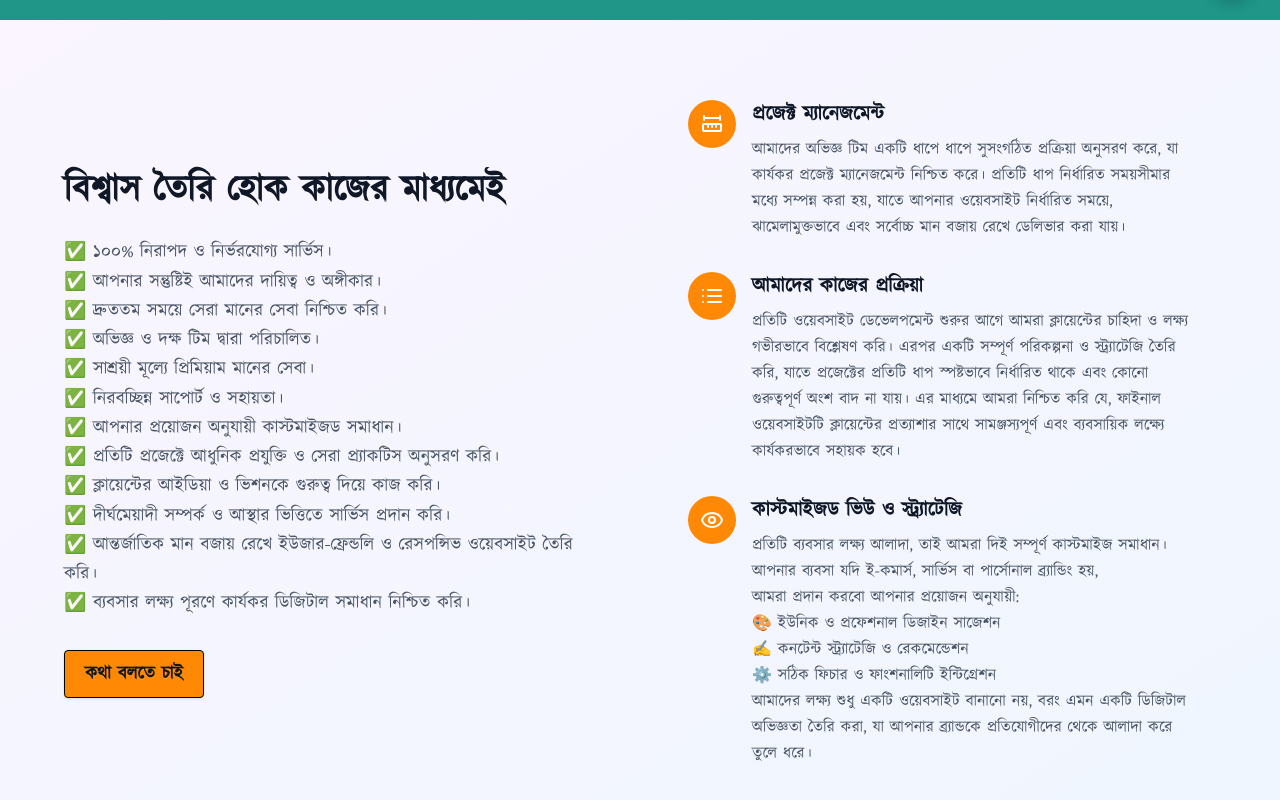
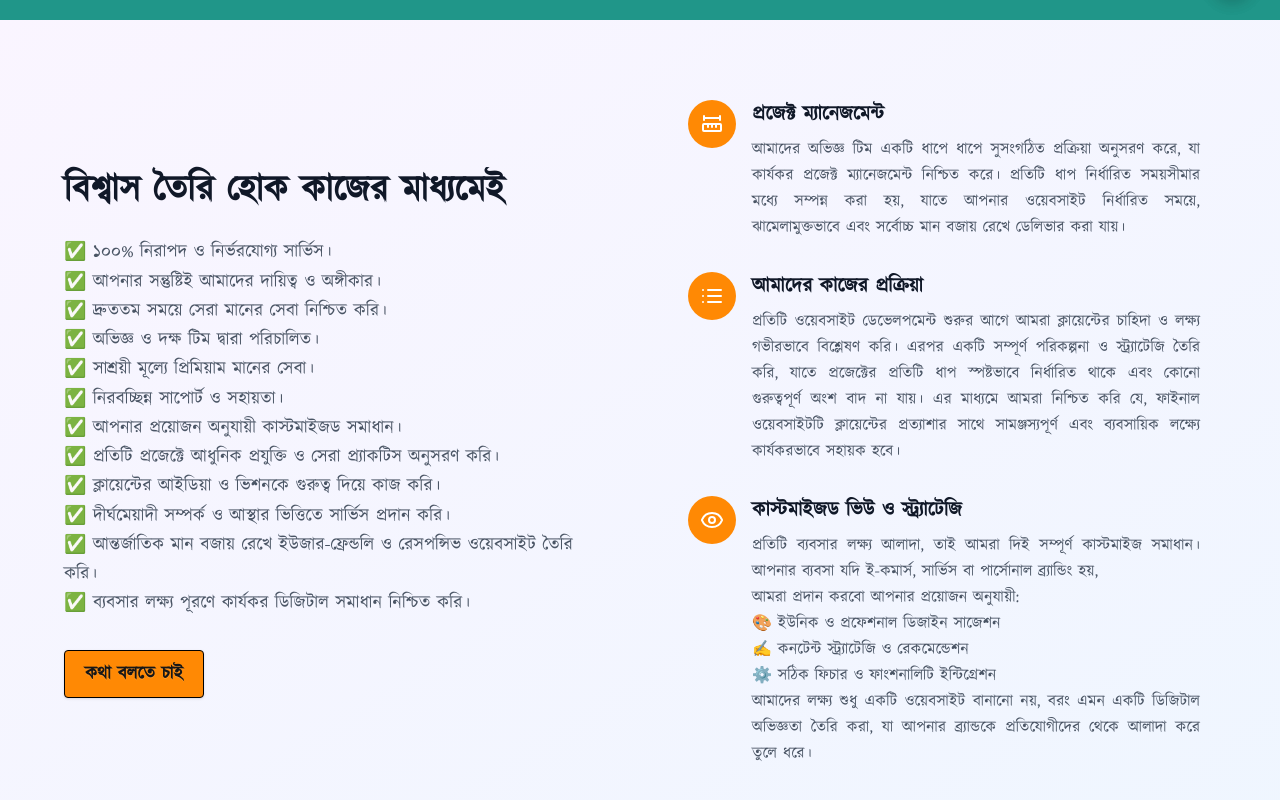
Before and after one commit to Mamun-Miah/obliqa-landing-page-bangla, a Next.js app: page / in a window 1280 px wide. Shown: the part 780-1580 px from the top of the page. Built offline with nearby package versions, Linux system fonts and the light colour scheme.

Commit message:
Updated Hero and button

```diff
--- a/src/app/page.tsx
+++ b/src/app/page.tsx
@@ -188,7 +188,7 @@
                   <h3 className="text-xl font-semibold text-gray-900">
                     প্রজেক্ট ম্যানেজমেন্ট
                   </h3>
-                  <p className="text-gray-600 leading-relaxed">
+                  <p className="text-gray-600 leading-relaxed text-justify">
                     আমাদের অভিজ্ঞ টিম একটি ধাপে ধাপে সুসংগঠিত প্রক্রিয়া অনুসরণ করে, যা কার্যকর প্রজেক্ট ম্যানেজমেন্ট নিশ্চিত করে। প্রতিটি ধাপ নির্ধারিত সময়সীমার মধ্যে সম্পন্ন করা হয়, যাতে আপনার ওয়েবসাইট নির্ধারিত সময়ে, ঝামেলামুক্তভাবে এবং সর্বোচ্চ মান বজায় রেখে ডেলিভার করা যায়।
                   </p>
                 </div>
@@ -203,7 +203,7 @@
                   <h3 className="text-xl font-semibold text-gray-900">
                     আমাদের কাজের প্রক্রিয়া
                   </h3>
-                  <p className="text-gray-600 leading-relaxed">
+                  <p className="text-gray-600 text-justify leading-relaxed">
                     প্রতিটি ওয়েবসাইট ডেভেলপমেন্ট শুরুর আগে আমরা ক্লায়েন্টের চাহিদা ও লক্ষ্য গভীরভাবে বিশ্লেষণ করি। এরপর একটি সম্পূর্ণ পরিকল্পনা ও স্ট্র্যাটেজি তৈরি করি, যাতে প্রজেক্টের প্রতিটি ধাপ স্পষ্টভাবে নির্ধারিত থাকে এবং কোনো গুরুত্বপূর্ণ অংশ বাদ না যায়। এর মাধ্যমে আমরা নিশ্চিত করি যে, ফাইনাল ওয়েবসাইটটি ক্লায়েন্টের প্রত্যাশার সাথে সামঞ্জস্যপূর্ণ এবং ব্যবসায়িক লক্ষ্যে কার্যকরভাবে সহায়ক হবে।
                   </p>
                 </div>
@@ -218,7 +218,7 @@
                   <h3 className="text-xl font-semibold text-gray-900">
                     কাস্টমাইজড ভিউ ও স্ট্র্যাটেজি
                   </h3>
-                  <p className="text-gray-600 leading-relaxed">
+                  <p className="text-gray-600 leading-relaxed text-justify">
                     প্রতিটি ব্যবসার লক্ষ্য আলাদা, তাই আমরা দিই সম্পূর্ণ কাস্টমাইজ সমাধান। আপনার ব্যবসা যদি ই-কমার্স, সার্ভিস বা পার্সোনাল ব্র্যান্ডিং হয়,<br /> আমরা প্রদান করবো আপনার প্রয়োজন অনুযায়ী:<br />
 
                     🎨 ইউনিক ও প্রফেশনাল ডিজাইন সাজেশন <br />
```
